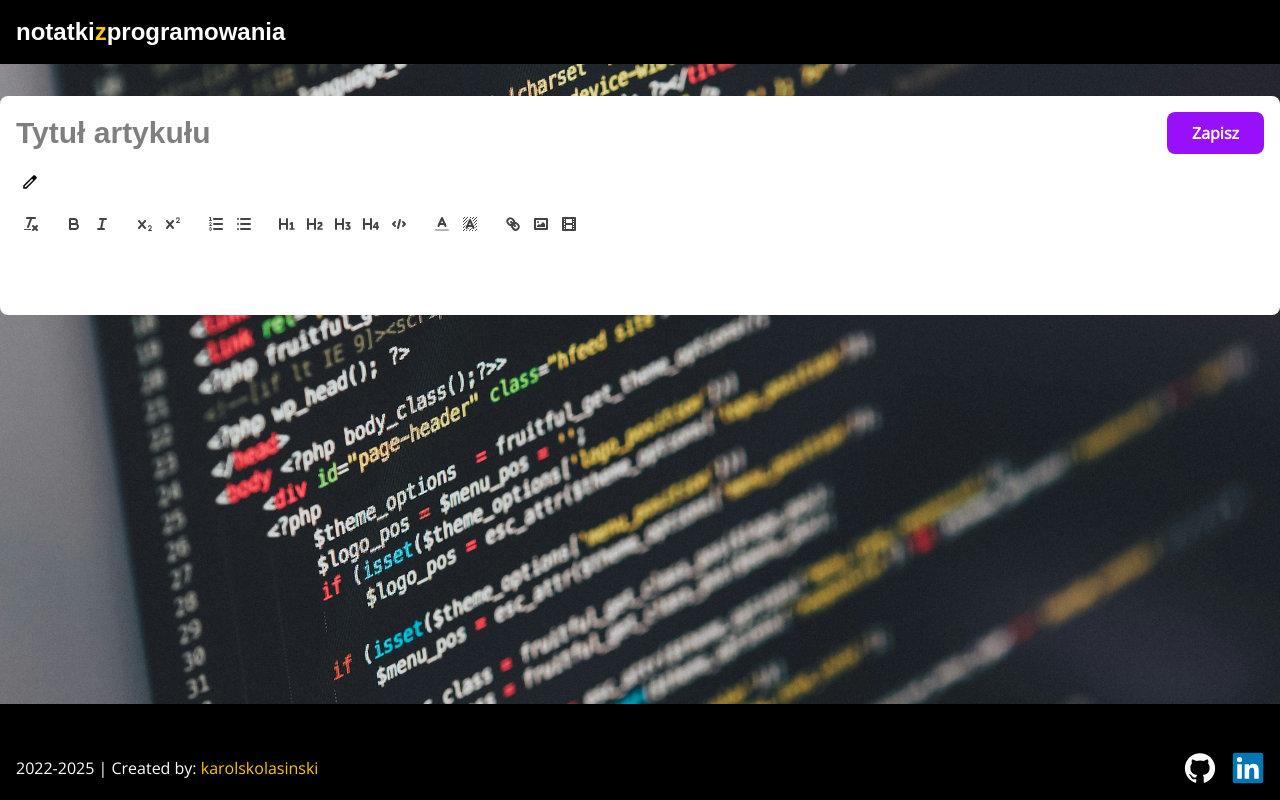
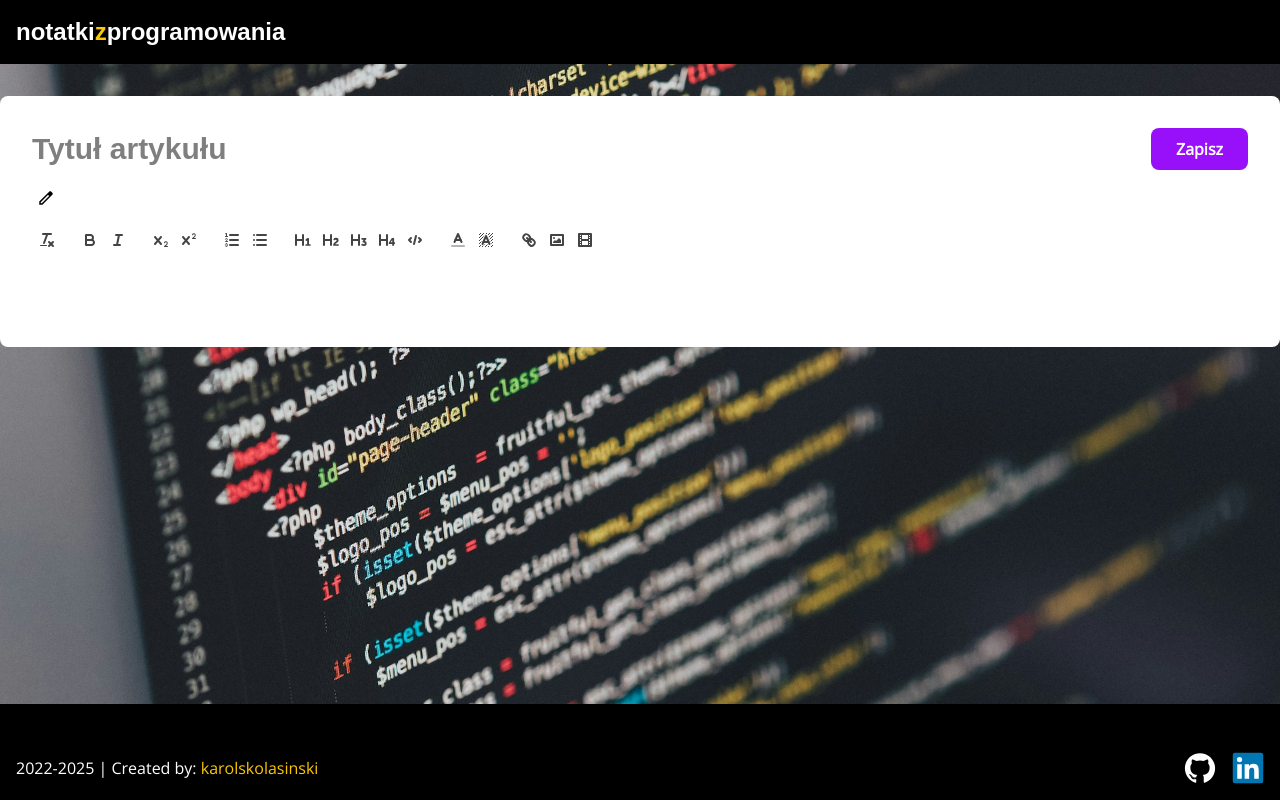
Before and after one commit to karolskolasinski/notatkizprogramowania, a React (Vite) app: page /1/1 in a window 1280 px wide. Built offline with nearby package versions, Linux system fonts and the light colour scheme; no server answers; the database is empty; a web font is replaced by a local one.

Commit message:
update scripts

```diff
--- a/package.json
+++ b/package.json
@@ -4,7 +4,7 @@
   "version": "2.0.0",
   "type": "module",
   "scripts": {
-    "deploy": "gh-pages -d dist",
+    "deploy": "npm run build && gh-pages -d dist",
     "dev": "vite",
     "build": "tsc -b && vite build",
     "lint": "eslint .",
--- a/src/components/ArticleForm.tsx
+++ b/src/components/ArticleForm.tsx
@@ -25,7 +25,7 @@ export default function ArticleForm(props: Props) {
         e.preventDefault();
         onSubmit();
       }}
-      className="flex flex-col gap-4 bg-white rounded-lg py-4 px-2 md:p-4 z-20 relative"
+      className="flex flex-col gap-4 bg-white rounded-lg py-4 px-2 md:p-8 z-20 relative"
     >
       <div className="flex gap-4 items-center">
         <input
```
